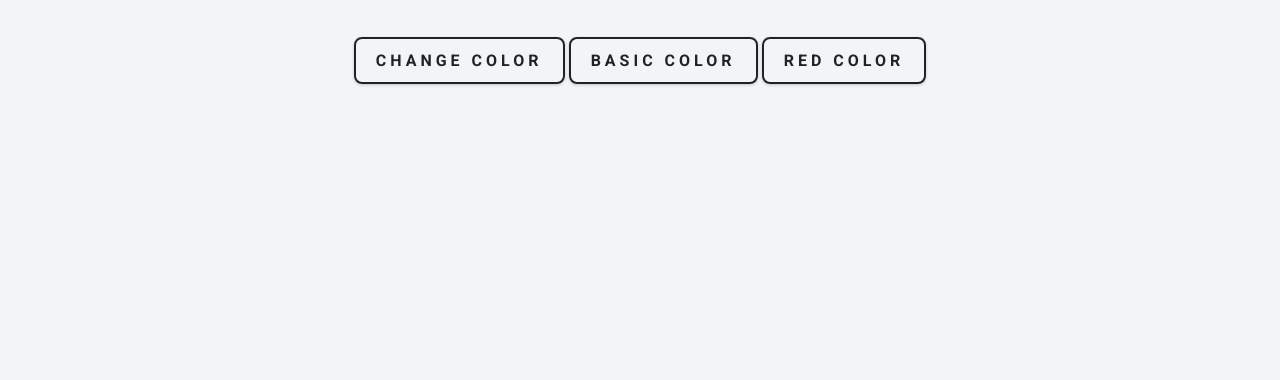
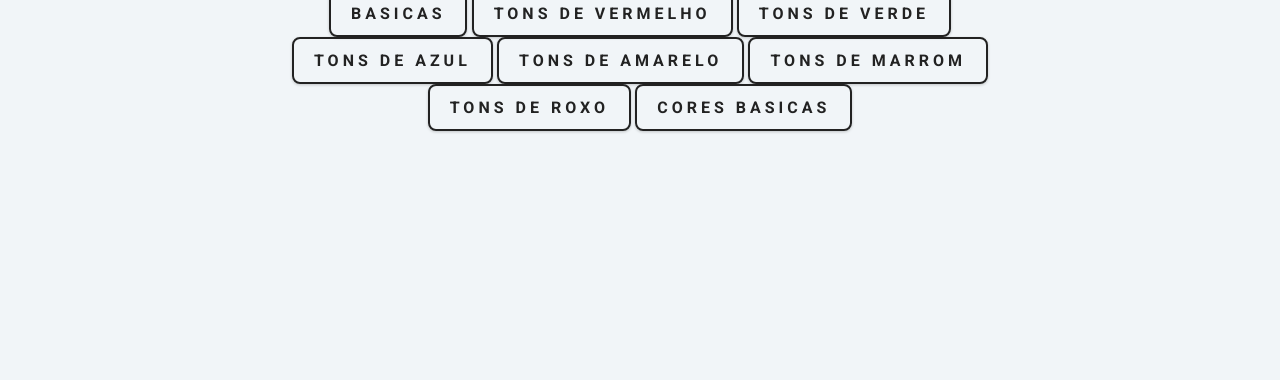
Before and after one commit to Grax4im/colorFlipper, a plain HTML site: page index.html in a window 1280 px wide. Shown: the part 420-800 px from the top of the page. Drawn offline with nearby package versions, Linux system fonts and the light colour scheme.

Commit message:
more buttons

```diff
--- a/index.html
+++ b/index.html
@@ -27,10 +27,20 @@
     <div class="container">
       <h2>background color: <span class="color">grey</span></h2>
       <div>
-      <button class="btn btn-hero" id="btn">change color</button>
-      <button class="btn btn-hero" id="btn">Basic Color</button>
-      <button class="btn btn-hero" id="btn">Red Color</button>
+        <button class="btn btn-hero" id="btn">Basicas</button>
+        <button class="btn btn-hero" id="btn">Tons de Vermelho</button>
+        <button class="btn btn-hero" id="btn">Tons de Verde</button>
       </div>
+       <div>
+        <button class="btn btn-hero" id="btn">Tons de Azul</button>
+        <button class="btn btn-hero" id="btn">Tons de Amarelo</button>
+        <button class="btn btn-hero" id="btn">Tons de Marrom</button>
+      </div>
+       <div>
+        <button class="btn btn-hero" id="btn">Tons de Roxo</button>
+        <button class="btn btn-hero" id="btn">Cores Basicas</button>
+      </div>
+
     </div>
   </main>
   <!-- javascript -->
```
